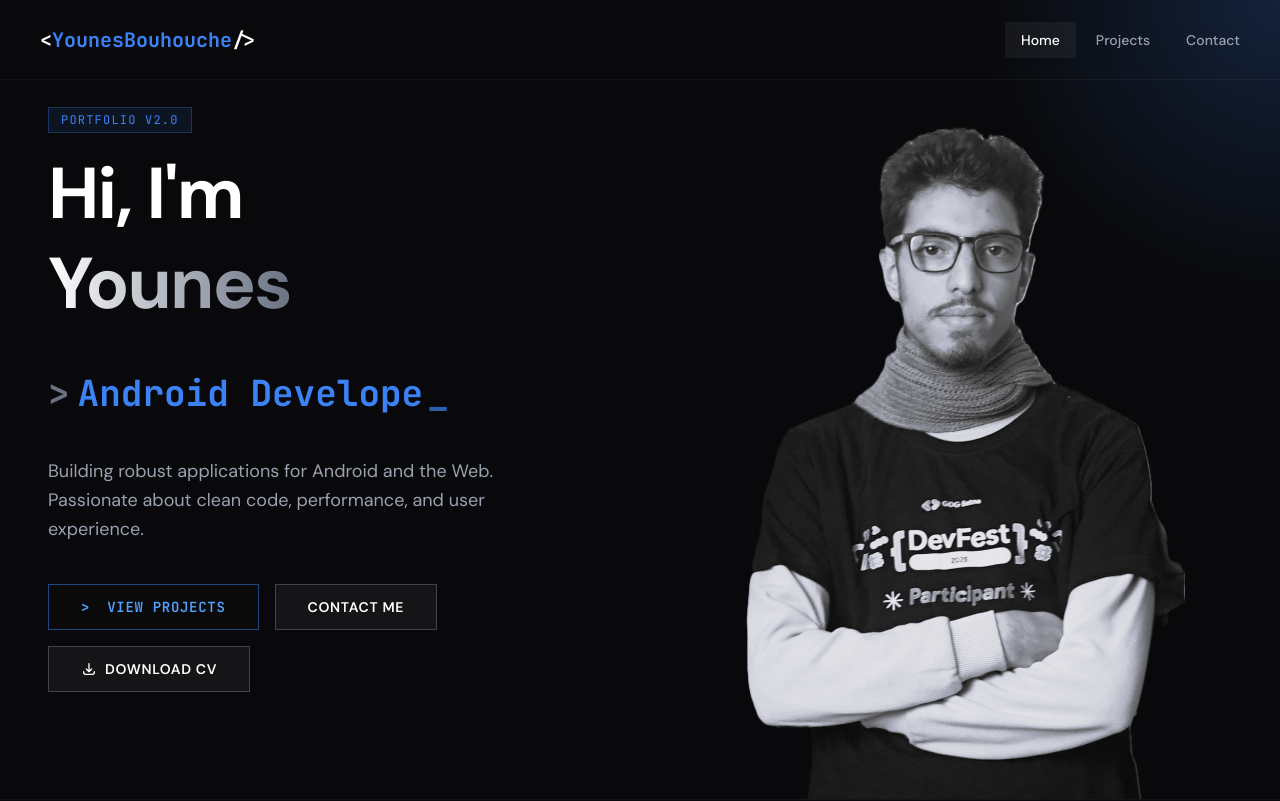
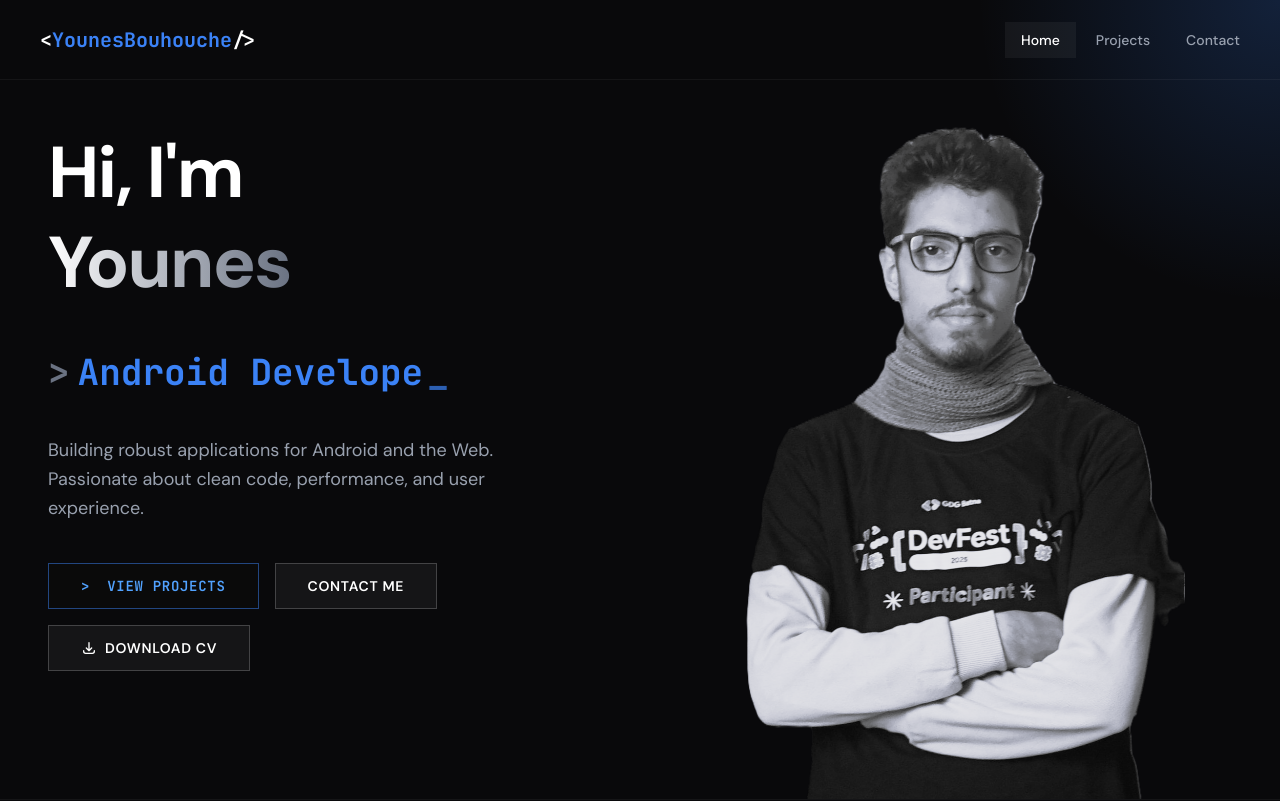
Before and after one commit to YounesBouhouche/my-portfolio, a React (Vite) app: page / in a window 1280 px wide. Shown: the top 801 px of the page. Built offline with nearby package versions, Linux system fonts and the light colour scheme.

Commit message:
Removed portfolio version from hero

```diff
--- a/src/components/home/Hero.tsx
+++ b/src/components/home/Hero.tsx
@@ -48,16 +48,10 @@ export default function Hero() {
 
   return (
     <section className="relative w-full h-screen min-h-[600px] flex items-center bg-background overflow-hidden border-b border-white/5">
-      {/* Background decoration */}
       <div className="absolute inset-0 bg-[radial-gradient(circle_at_top_right,_var(--color-primary)_0%,_transparent_20%)] opacity-20 pointer-events-none"></div>
 
       <div className="container mx-auto px-6 md:px-12 relative z-10 grid grid-cols-1 lg:grid-cols-2 gap-12 items-center">
-        {/* Left Content */}
         <div className="space-y-6">
-          <div className="inline-block px-3 py-1 bg-primary/10 border border-primary/30 text-primary text-xs font-mono tracking-widest uppercase mb-4">
-            Portfolio v2.0
-          </div>
-
           <h1 className="text-5xl md:text-7xl font-bold tracking-tight text-white leading-tight">
             Hi, I'm <br />
             <span className="text-transparent bg-clip-text bg-gradient-to-r from-white to-gray-500">
@@ -81,7 +75,7 @@ export default function Hero() {
               View Projects
             </a>
             <a
-              href="#contact"
+              href="/contact"
               className="px-8 py-3 text-sm font-semibold tracking-wider uppercase border border-white/20 text-white bg-white/5 hover:bg-white/10 transition-all"
             >
               Contact Me
@@ -110,8 +104,6 @@ export default function Hero() {
           </div>
         </div>
       </div>
-
-      {/* Right Content - Abstract visual or Code snippet */}
       <div className="opacity-50 lg:opacity-100 flex justify-center items-end absolute top-0 bottom-0 right-0 w-full lg:w-1/2 overflow-hidden pointer-events-none">
         <img
           src="./assets/png/me_bw.png"
```
